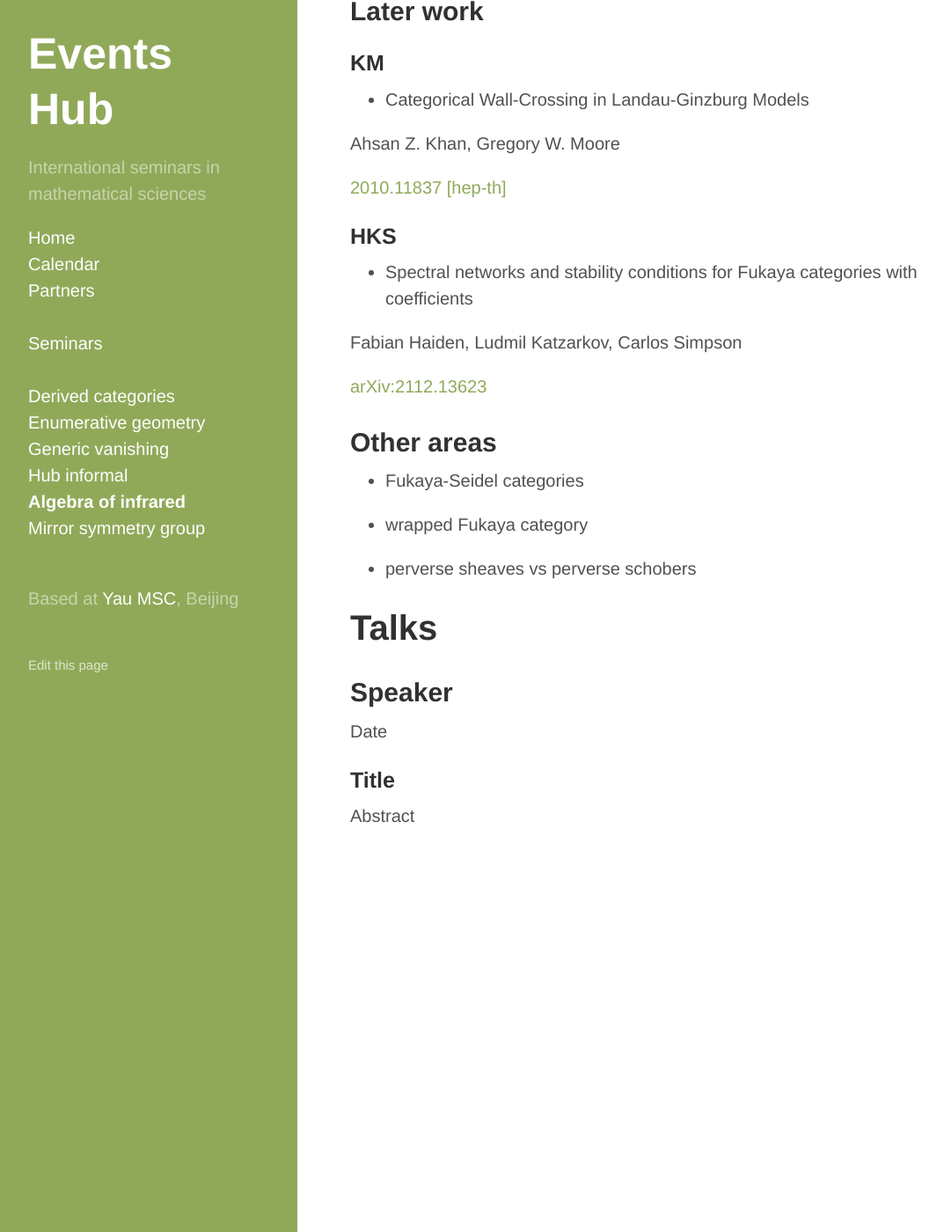
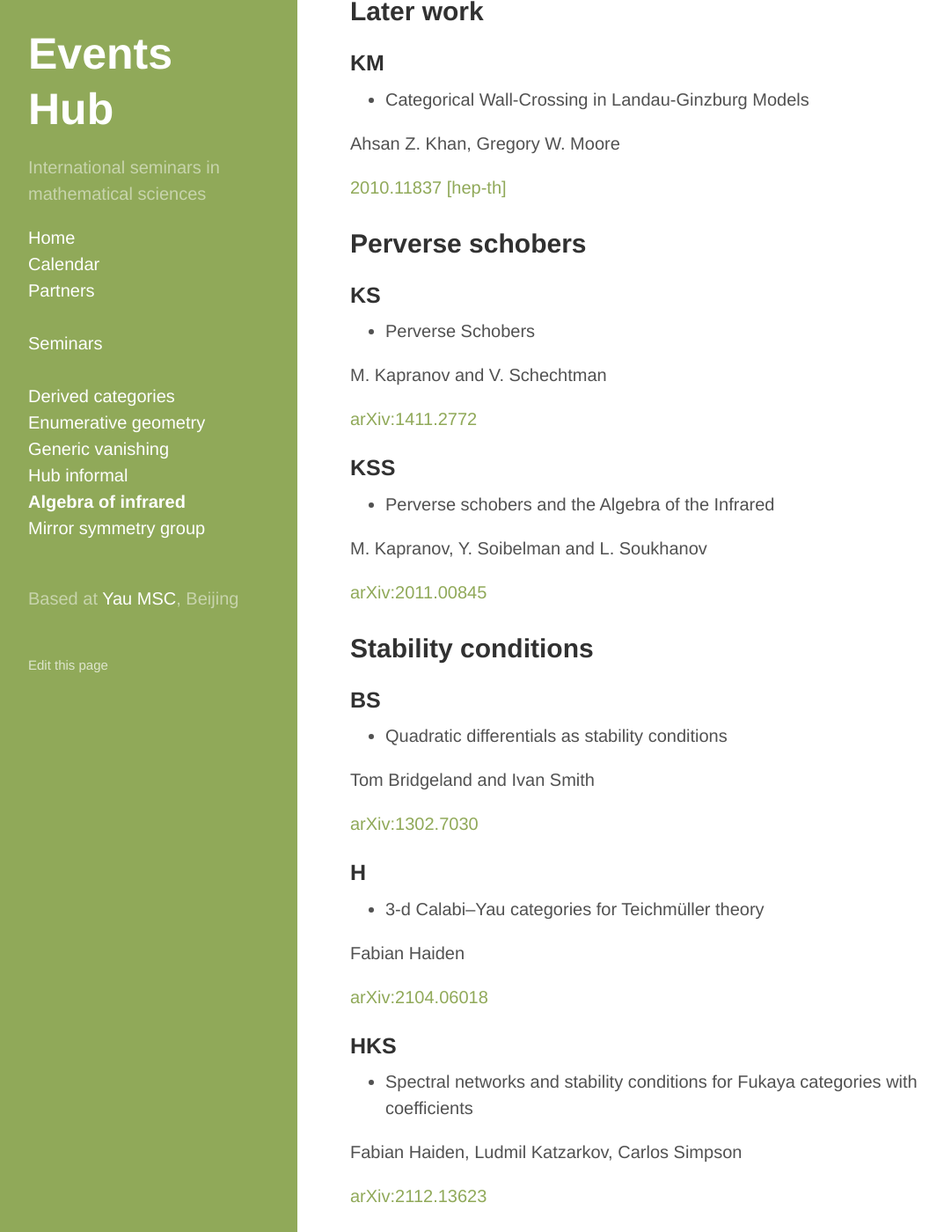
Before and after one commit to yau-msc-events/yau-msc-events.github.io, a Jekyll site: the page built from seminar-ir.md, in a window 1280 px wide and 1400 px high, scrolled down 1893 px. Shown: the whole window at 88% size, without its empty margins (2-1075 px from the left). Built offline with Jekyll 4.4.1, drawn with Linux system fonts in a browser that asks for light colours.

Commit message:
Update seminar-ir.md

```diff
--- a/seminar-ir.md
+++ b/seminar-ir.md
@@ -77,6 +77,46 @@ Ahsan Z. Khan, Gregory W. Moore
 
 [2010.11837 [hep-th]](https://arxiv.org/abs/2010.11837)
 
+
+
+## Perverse schobers
+
+### KS
+
+* Perverse Schobers
+
+M. Kapranov and V. Schechtman
+
+[arXiv:1411.2772](https://arxiv.org/abs/1411.2772)
+
+### KSS
+
+* Perverse schobers and the Algebra of the Infrared
+
+M. Kapranov, Y. Soibelman and L. Soukhanov
+
+[arXiv:2011.00845](https://arxiv.org/abs/2011.00845)
+
+
+## Stability conditions
+
+
+### BS
+
+* Quadratic differentials as stability conditions
+
+Tom Bridgeland and Ivan Smith
+
+[arXiv:1302.7030](https://arxiv.org/abs/1302.7030)
+
+### H
+
+* 3-d Calabi--Yau categories for Teichmüller theory
+
+Fabian Haiden
+
+[arXiv:2104.06018](https://arxiv.org/abs/2104.06018)
+
 ### HKS
 
 * Spectral networks and stability conditions for Fukaya categories with coefficients
@@ -86,14 +126,10 @@ Fabian Haiden, Ludmil Katzarkov, Carlos Simpson
 [arXiv:2112.13623](https://arxiv.org/abs/2112.13623)
 
 
-## Other areas
-
-
-* Fukaya-Seidel categories
 
 * wrapped Fukaya category
 
-* perverse sheaves vs perverse schobers
+* perverse sheaves vs
 
 
 
```
